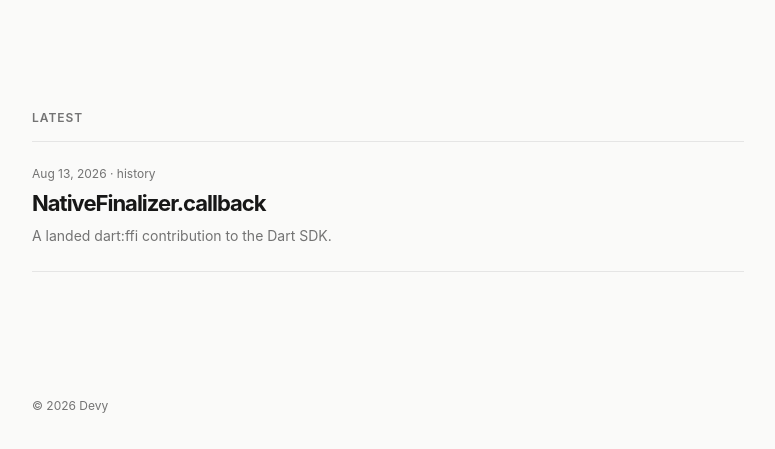
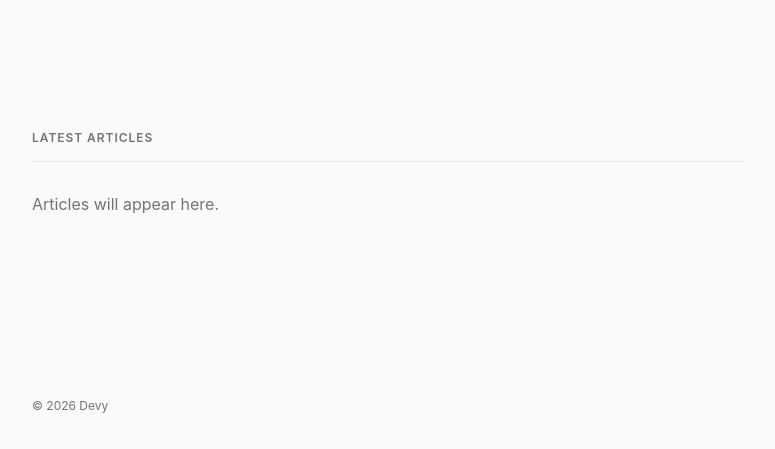
Before and after one commit to Devy17/Devy17.github.io, an Astro site: page / in a window 1280 px wide. Shown: the part 339-788 px from the top of the page, without its empty margins (252-1027 px from the left). Built offline with nearby package versions, Linux system fonts and the light colour scheme; Astro itself is replaced by a stand-in of ours.

Commit message:
Show Articles on homepage
Updated the entries collection to filter only articles and modified the rendering logic to display articles with tags.

```diff
--- a/src/pages/index.astro
+++ b/src/pages/index.astro
@@ -1,8 +1,8 @@
 ---
 import { getCollection } from 'astro:content';
 import Base from '../layouts/Base.astro';
-const entries = (await getCollection('entries')).filter((entry) => !entry.data.draft).sort((a,b) => b.data.pubDate.valueOf()-a.data.pubDate.valueOf());
-const href = (entry: any) => entry.data.series ? `/series/${entry.data.series.slug}/${entry.id}/` : entry.data.kind === 'history' ? `/history/${entry.id}/` : `/${entry.data.kind}s/${entry.id}/`;
+const articles = (await getCollection('entries')).filter((entry) => !entry.data.draft && entry.data.kind === 'article').sort((a,b) => b.data.pubDate.valueOf()-a.data.pubDate.valueOf());
+const tagClass = (tag: string) => 'tag-' + ([...tag].reduce((sum, char) => sum + char.charCodeAt(0), 0) % 5);
 ---
-<Base title="Devy.hist" description="Notes, briefings, series, and history."><section class="hero"><h1>Still building.</h1><blockquote>“What does not kill me makes me stronger.” — Friedrich Nietzsche</blockquote></section><section class="latest"><p class="eyebrow">Latest</p>{entries.length ? <div class="entry-list">{entries.slice(0,5).map((entry) => <a class="list-item" href={href(entry)}><p class="list-meta">{entry.data.pubDate.toLocaleDateString('en',{year:'numeric',month:'short',day:'numeric'})} · {entry.data.kind}</p><h2>{entry.data.title}</h2><p class="list-description">{entry.data.description}</p></a>)}</div> : <p class="empty">Notes will appear here.</p>}</section></Base>
+<Base title="Devy.hist" description="Personal technical notes and articles."><section class="hero"><h1>Still building.</h1><blockquote>“What does not kill me makes me stronger.” — Friedrich Nietzsche</blockquote></section><section class="latest"><p class="eyebrow">Latest Articles</p>{articles.length ? <div class="entry-list">{articles.slice(0,5).map((entry) => <article class="list-item"><a href={`/articles/${entry.id}/`}><p class="list-meta">{entry.data.pubDate.toLocaleDateString('en',{year:'numeric',month:'short',day:'numeric'})}</p><h2>{entry.data.title}</h2><p class="list-description">{entry.data.description}</p></a><div class="tag-row">{entry.data.tags.map((tag) => <span class={`tag ${tagClass(tag)}`}>{tag}</span>)}</div></article>)}</div> : <p class="empty">Articles will appear here.</p>}</section></Base>
 <style>.hero{margin:auto 0;padding:112px 0 84px}.hero h1{font-size:clamp(54px,10vw,88px)}blockquote{margin:28px 0 0;color:var(--muted);font-size:12px;letter-spacing:.01em}.latest{padding-bottom:24px}</style>
```
